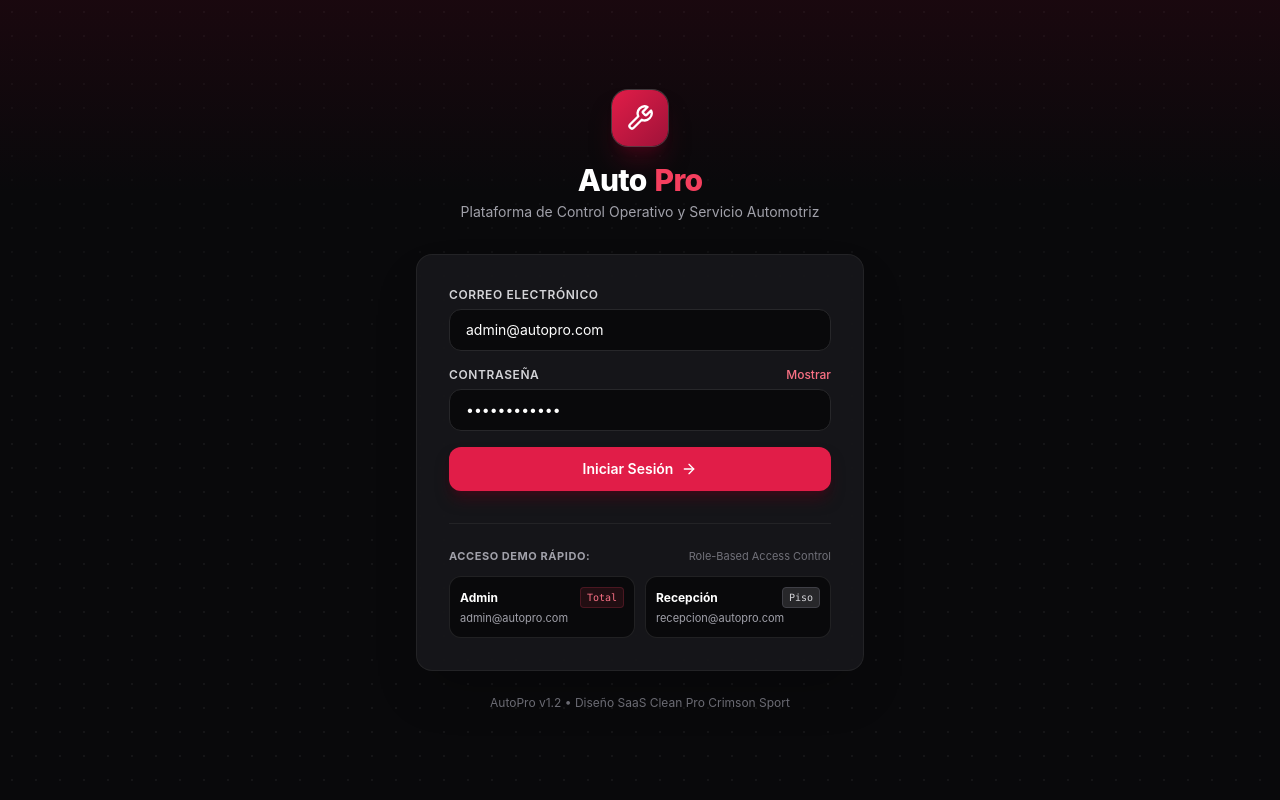
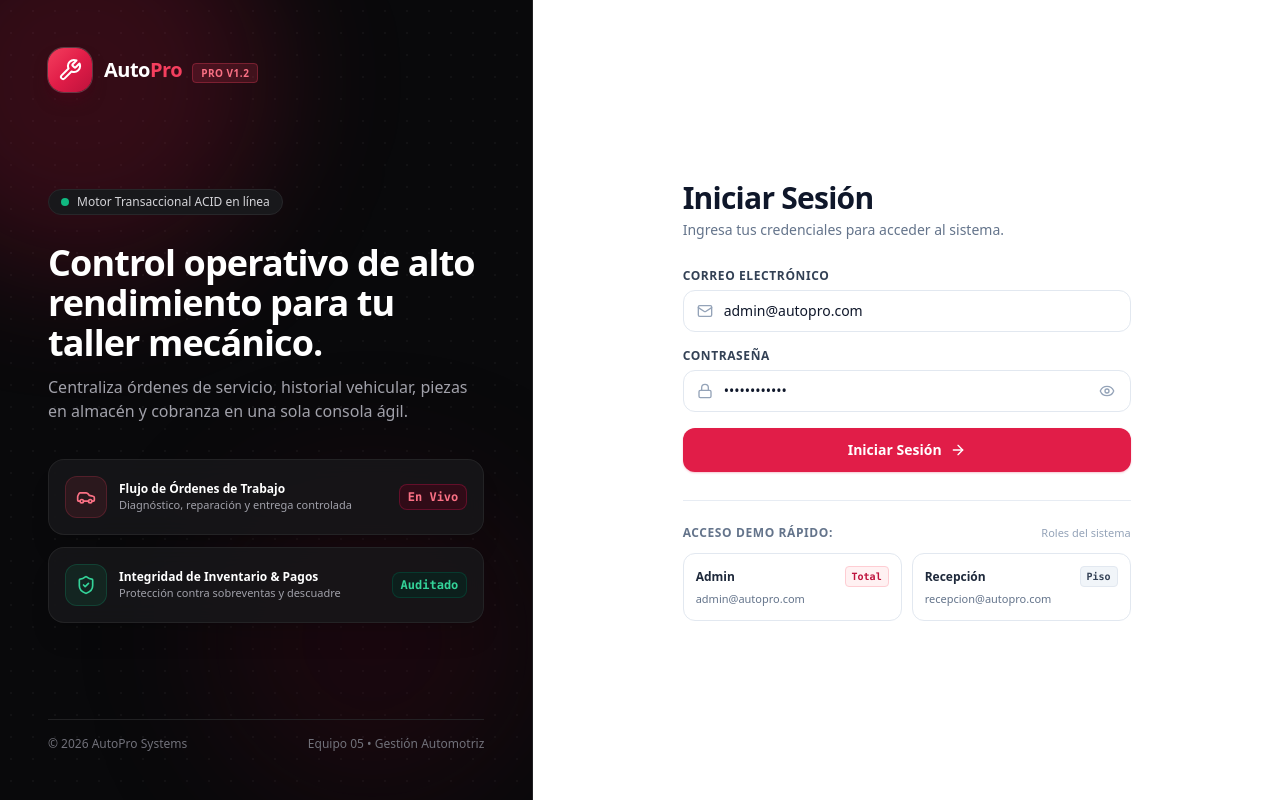
Before and after one commit to excashh/gestion-automotriz-, a React app in the folder frontend/: page / in a window 1280 px wide. Built offline with nearby package versions, Linux system fonts and the light colour scheme; the HTML template or start-up script is replaced by a standard one.

Commit message:
feat(login): rediseñar pantalla de inicio de sesion con split-screen studio y formulario limpio

```diff
--- a/frontend/src/App.jsx
+++ b/frontend/src/App.jsx
@@ -22,7 +22,11 @@ import {
   Mail,
   Hash,
   Clock,
-  Check
+  Check,
+  Lock,
+  Eye,
+  EyeOff,
+  ShieldCheck
 } from 'lucide-react';
 import {
   ResponsiveContainer,
@@ -61,6 +65,7 @@ export default function App() {
   const [loginError, setLoginError] = useState('');
   const [loadingLogin, setLoadingLogin] = useState(false);
   const [showLoginPassword, setShowLoginPassword] = useState(false);
+  const [capsLockActive, setCapsLockActive] = useState(false);
 
   // Estados de datos
   const [dashboardData, setDashboardData] = useState(null);
@@ -324,81 +329,188 @@ export default function App() {
   };
 
   // =========================================================================
-  // 1. PANTALLA DE LOGIN - ESTILO SAAS CLEAN PRO AUTOMOTRIZ (CRIMSON SPORT)
+  // 1. PANTALLA DE LOGIN - SPLIT-SCREEN STUDIO & FORMULARIO CLARO PRO
   // =========================================================================
   if (!user) {
     return (
-      <div className="min-h-screen bg-zinc-950 flex flex-col justify-center items-center p-4 relative overflow-hidden selection:bg-rose-500 selection:text-white">
-        {/* Fondo sutil con acabado de alta tecnología */}
-        <div className="absolute inset-0 bg-[radial-gradient(#27272a_1px,transparent_1px)] [background-size:24px_24px] opacity-40 pointer-events-none"></div>
-        <div className="absolute top-0 inset-x-0 h-96 bg-gradient-to-b from-rose-950/25 via-zinc-950/50 to-transparent pointer-events-none"></div>
-
-        <div className="relative w-full max-w-md z-10">
-          {/* Logo y Encabezado */}
-          <div className="text-center mb-8">
-            <div className="inline-flex items-center justify-center w-14 h-14 rounded-2xl bg-gradient-to-br from-rose-600 to-rose-800 text-white shadow-xl shadow-rose-950/60 ring-1 ring-white/20 mb-4">
-              <Wrench className="w-7 h-7" />
-            </div>
-            <h1 className="text-3xl font-extrabold text-white tracking-tight flex items-center justify-center gap-2">
-              Auto<span className="text-rose-500">Pro</span>
-            </h1>
-            <p className="text-sm text-zinc-400 mt-1">
-              Plataforma de Control Operativo y Servicio Automotriz
-            </p>
+      <div className="min-h-screen bg-white flex flex-col lg:flex-row font-sans selection:bg-rose-500 selection:text-white">
+        {/* =========================================================================
+            PANEL IZQUIERDO: ATMÓSFERA AUTOMOTRIZ DE MARCA & TELEMETRÍA (STUDIO DARK)
+           ========================================================================= */}
+        <div className="hidden lg:flex lg:w-1/2 xl:w-5/12 bg-zinc-950 text-white p-12 flex-col justify-between relative overflow-hidden border-r border-zinc-800/80">
+          {/* Fondo sutil con cuadrícula técnica y gradiente carmesí ambiental */}
+          <div className="absolute inset-0 bg-[radial-gradient(#27272a_1px,transparent_1px)] [background-size:22px_22px] opacity-30 pointer-events-none"></div>
+          <div className="absolute -top-28 -left-28 w-96 h-96 bg-rose-600/20 rounded-full blur-3xl pointer-events-none"></div>
+          <div className="absolute bottom-0 right-0 w-80 h-80 bg-rose-950/25 rounded-full blur-3xl pointer-events-none"></div>
+
+          {/* Logo Superior */}
+          <div className="relative z-10 flex items-center gap-3">
+            <div className="w-11 h-11 rounded-2xl bg-gradient-to-br from-rose-500 via-rose-600 to-rose-700 text-white flex items-center justify-center shadow-lg shadow-rose-950/60 ring-1 ring-white/20">
+              <Wrench className="w-6 h-6" />
+            </div>
+            <div>
+              <span className="text-xl font-extrabold tracking-tight text-white">
+                Auto<span className="text-rose-500">Pro</span>
+              </span>
+              <span className="ml-2.5 px-2 py-0.5 rounded text-[10px] font-bold uppercase tracking-wider bg-rose-500/15 text-rose-400 border border-rose-500/30">
+                PRO v1.2
+              </span>
+            </div>
           </div>
 
-          {/* Tarjeta de Inicio de Sesión */}
-          <div className="bg-zinc-900/90 border border-zinc-800/80 rounded-2xl p-8 shadow-2xl backdrop-blur-xl">
+          {/* Contenido Central: Mensaje y Telemetría Operativa */}
+          <div className="relative z-10 my-auto py-8 space-y-7">
+            <div className="inline-flex items-center gap-2 px-3 py-1 rounded-full bg-zinc-900 border border-zinc-800 text-xs text-zinc-300">
+              <span className="w-2 h-2 rounded-full bg-emerald-500 animate-pulse"></span>
+              <span>Motor Transaccional ACID en línea</span>
+            </div>
+
+            <div className="space-y-3">
+              <h2 className="text-3xl xl:text-4xl font-extrabold tracking-tight text-white leading-tight">
+                Control operativo de alto rendimiento para tu taller mecánico.
+              </h2>
+              <p className="text-sm xl:text-base text-zinc-400 max-w-md leading-relaxed">
+                Centraliza órdenes de servicio, historial vehicular, piezas en almacén y cobranza en una sola consola ágil.
+              </p>
+            </div>
+
+            {/* Tarjetas flotantes estilo telemetría de taller */}
+            <div className="space-y-3 pt-2">
+              <div className="p-4 rounded-2xl bg-zinc-900/80 border border-zinc-800/80 backdrop-blur-md flex items-center justify-between shadow-xl">
+                <div className="flex items-center gap-3">
+                  <div className="p-2.5 rounded-xl bg-rose-500/10 text-rose-400 border border-rose-500/20">
+                    <Car className="w-5 h-5" />
+                  </div>
+                  <div>
+                    <p className="text-xs font-semibold text-white">Flujo de Órdenes de Trabajo</p>
+                    <p className="text-[11px] text-zinc-400">Diagnóstico, reparación y entrega controlada</p>
+                  </div>
+                </div>
+                <span className="text-xs font-mono font-bold text-rose-400 bg-rose-950/50 px-2 py-1 rounded-lg border border-rose-900/60">
+                  En Vivo
+                </span>
+              </div>
+
+              <div className="p-4 rounded-2xl bg-zinc-900/80 border border-zinc-800/80 backdrop-blur-md flex items-center justify-between shadow-xl">
+                <div className="flex items-center gap-3">
+                  <div className="p-2.5 rounded-xl bg-emerald-500/10 text-emerald-400 border border-emerald-500/20">
+                    <ShieldCheck className="w-5 h-5" />
+                  </div>
+                  <div>
+                    <p className="text-xs font-semibold text-white">Integridad de Inventario & Pagos</p>
+                    <p className="text-[11px] text-zinc-400">Protección contra sobreventas y descuadre</p>
+                  </div>
+                </div>
+                <span className="text-xs font-mono font-bold text-emerald-400 bg-emerald-950/50 px-2 py-1 rounded-lg border border-emerald-900/60">
+                  Auditado
+                </span>
+              </div>
+            </div>
+          </div>
+
+          {/* Pie del Panel Izquierdo */}
+          <div className="relative z-10 pt-4 border-t border-zinc-800/80 flex items-center justify-between text-xs text-zinc-500">
+            <span>© 2026 AutoPro Systems</span>
+            <span>Equipo 05 • Gestión Automotriz</span>
+          </div>
+        </div>
+
+        {/* =========================================================================
+            PANEL DERECHO: FORMULARIO CLARO & LIMPIO (CLEAN SAAS PRO)
+           ========================================================================= */}
+        <div className="flex-1 bg-slate-50/60 lg:bg-white flex items-center justify-center p-6 sm:p-12 lg:p-16">
+          <div className="w-full max-w-md space-y-7">
+            {/* Cabecera del formulario (visible en móvil con logo) */}
+            <div>
+              <div className="lg:hidden flex items-center gap-2.5 mb-6">
+                <div className="w-10 h-10 rounded-xl bg-gradient-to-br from-rose-600 to-rose-700 text-white flex items-center justify-center shadow-md">
+                  <Wrench className="w-5 h-5" />
+                </div>
+                <div>
+                  <span className="text-lg font-black text-slate-900">
+                    Auto<span className="text-rose-600">Pro</span>
+                  </span>
+                  <p className="text-[11px] text-slate-400">Sistema Automotriz</p>
+                </div>
+              </div>
+
+              <h2 className="text-2xl sm:text-3xl font-black text-slate-900 tracking-tight">
+                Iniciar Sesión
+              </h2>
+              <p className="text-sm text-slate-500 mt-1">
+                Ingresa tus credenciales para acceder al sistema.
+              </p>
+            </div>
+
+            {/* Alerta de Error */}
             {loginError && (
-              <div className="mb-5 p-3.5 bg-rose-500/10 border border-rose-500/30 text-rose-300 text-sm rounded-xl flex items-center gap-2.5">
-                <AlertTriangle className="w-4 h-4 flex-shrink-0 text-rose-400" />
+              <div className="p-3.5 bg-rose-50 border border-rose-200 text-rose-700 text-sm rounded-xl flex items-center gap-2.5 animate-in fade-in">
+                <AlertTriangle className="w-4 h-4 flex-shrink-0 text-rose-600" />
                 <span>{loginError}</span>
               </div>
             )}
 
+            {/* Formulario */}
             <form onSubmit={handleLogin} className="space-y-4">
               <div>
-                <label className="block text-xs font-semibold text-zinc-300 uppercase tracking-wider mb-1.5">
+                <label className="block text-xs font-bold text-slate-700 uppercase tracking-wider mb-1.5">
                   Correo Electrónico
                 </label>
-                <input
-                  type="email"
-                  required
-                  value={loginEmail}
-                  onChange={(e) => setLoginEmail(e.target.value)}
-                  placeholder="usuario@autopro.com"
-                  className="w-full px-4 py-2.5 bg-zinc-950 border border-zinc-800 rounded-xl text-white placeholder-zinc-500 text-sm focus:outline-none focus:border-rose-500 focus:ring-2 focus:ring-rose-500/20 transition-all"
-                />
+                <div className="relative">
+                  <Mail className="w-4 h-4 text-slate-400 absolute left-3.5 top-1/2 -translate-y-1/2 pointer-events-none" />
+                  <input
+                    type="email"
+                    required
+                    value={loginEmail}
+                    onChange={(e) => setLoginEmail(e.target.value)}
+                    placeholder="usuario@autopro.com"
+                    className="w-full pl-10 pr-4 py-2.5 bg-white border border-slate-200 rounded-xl text-slate-900 placeholder-slate-400 text-sm focus:outline-none focus:border-rose-600 focus:ring-3 focus:ring-rose-500/15 transition-all shadow-xs"
+                  />
+                </div>
               </div>
 
               <div>
                 <div className="flex items-center justify-between mb-1.5">
-                  <label className="block text-xs font-semibold text-zinc-300 uppercase tracking-wider">
+                  <label className="block text-xs font-bold text-slate-700 uppercase tracking-wider">
                     Contraseña
                   </label>
+                </div>
+                <div className="relative">
+                  <Lock className="w-4 h-4 text-slate-400 absolute left-3.5 top-1/2 -translate-y-1/2 pointer-events-none" />
+                  <input
+                    id="login-password"
+                    type={showLoginPassword ? 'text' : 'password'}
+                    required
+                    value={loginPassword}
+                    onChange={(e) => setLoginPassword(e.target.value)}
+                    onKeyDown={(e) => setCapsLockActive(e.getModifierState && e.getModifierState('CapsLock'))}
+                    onKeyUp={(e) => setCapsLockActive(e.getModifierState && e.getModifierState('CapsLock'))}
+                    placeholder="••••••••"
+                    className="w-full pl-10 pr-11 py-2.5 bg-white border border-slate-200 rounded-xl text-slate-900 placeholder-slate-400 text-sm focus:outline-none focus:border-rose-600 focus:ring-3 focus:ring-rose-500/15 transition-all shadow-xs"
+                  />
                   <button
                     type="button"
                     onClick={() => setShowLoginPassword((v) => !v)}
-                    className="text-xs font-medium text-rose-400 hover:text-rose-300 transition-colors cursor-pointer"
+                    title={showLoginPassword ? 'Ocultar contraseña' : 'Ver contraseña'}
+                    className="absolute right-3 top-1/2 -translate-y-1/2 p-1 text-slate-400 hover:text-slate-700 rounded-lg transition-colors cursor-pointer"
                   >
-                    {showLoginPassword ? 'Ocultar' : 'Mostrar'}
+                    {showLoginPassword ? <EyeOff className="w-4 h-4" /> : <Eye className="w-4 h-4" />}
                   </button>
                 </div>
-                <input
-                  id="login-password"
-                  type={showLoginPassword ? 'text' : 'password'}
-                  required
-                  value={loginPassword}
-                  onChange={(e) => setLoginPassword(e.target.value)}
-                  placeholder="••••••••"
-                  className="w-full px-4 py-2.5 bg-zinc-950 border border-zinc-800 rounded-xl text-white placeholder-zinc-500 text-sm focus:outline-none focus:border-rose-500 focus:ring-2 focus:ring-rose-500/20 transition-all"
-                />
+
+                {/* Notificación de Bloq Mayús activo */}
+                {capsLockActive && (
+                  <div className="flex items-center gap-1.5 mt-2 text-xs font-medium text-amber-700 bg-amber-50 border border-amber-200 px-2.5 py-1 rounded-lg animate-in fade-in">
+                    <AlertTriangle className="w-3.5 h-3.5 text-amber-600 flex-shrink-0" />
+                    <span>Bloq Mayús está activado</span>
+                  </div>
+                )}
               </div>
 
               <button
                 type="submit"
                 disabled={loadingLogin}
-                className="w-full py-3 bg-rose-600 hover:bg-rose-500 active:bg-rose-700 text-white font-semibold rounded-xl text-sm transition-all shadow-lg shadow-rose-950/60 disabled:opacity-50 flex items-center justify-center gap-2 cursor-pointer mt-2"
+                className="pro-btn-crimson w-full py-3 rounded-xl text-sm shadow-md flex items-center justify-center gap-2 cursor-pointer mt-2 disabled:opacity-50"
               >
                 {loadingLogin ? (
                   <>
@@ -412,13 +524,13 @@ export default function App() {
               </button>
             </form>
 
-            {/* Accesos rápidos de prueba con roles */}
-            <div className="mt-8 pt-6 border-t border-zinc-800/80">
+            {/* Accesos rápidos de prueba con roles (Mantenidos tal como los solicitaste) */}
+            <div className="pt-6 border-t border-slate-200/80">
               <div className="flex items-center justify-between mb-3">
-                <span className="text-[11px] font-bold text-zinc-400 uppercase tracking-wider">
+                <span className="text-xs font-bold text-slate-500 uppercase tracking-wider">
                   Acceso Demo Rápido:
                 </span>
-                <span className="text-[11px] text-zinc-500">Role-Based Access Control</span>
+                <span className="text-[11px] text-slate-400">Roles del sistema</span>
               </div>
               <div className="grid grid-cols-2 gap-2.5">
                 <button
@@ -427,17 +539,17 @@ export default function App() {
                     setLoginEmail('admin@autopro.com');
                     setLoginPassword('Password123!');
                   }}
-                  className="p-2.5 bg-zinc-950 hover:bg-zinc-800 border border-zinc-800/80 hover:border-zinc-700 rounded-xl text-left transition-all group"
+                  className="p-3 bg-white hover:bg-slate-50 border border-slate-200 hover:border-rose-300 rounded-xl text-left transition-all group cursor-pointer shadow-xs"
                 >
                   <div className="flex items-center justify-between">
-                    <span className="text-xs font-bold text-white group-hover:text-rose-400 transition-colors">
+                    <span className="text-xs font-bold text-slate-800 group-hover:text-rose-600 transition-colors">
                       Admin
                     </span>
-                    <span className="text-[10px] bg-rose-500/10 text-rose-400 border border-rose-500/20 px-1.5 py-0.5 rounded font-mono">
+                    <span className="text-[10px] bg-rose-50 text-rose-700 border border-rose-200 px-1.5 py-0.5 rounded font-mono font-bold">
                       Total
                     </span>
                   </div>
-                  <p className="text-[11px] text-zinc-400 mt-0.5 truncate">admin@autopro.com</p>
+                  <p className="text-[11px] text-slate-500 mt-1 truncate">admin@autopro.com</p>
                 </button>
 
                 <button
@@ -446,25 +558,21 @@ export default function App() {
                     setLoginEmail('recepcion@autopro.com');
                     setLoginPassword('Password123!');
                   }}
-                  className="p-2.5 bg-zinc-950 hover:bg-zinc-800 border border-zinc-800/80 hover:border-zinc-700 rounded-xl text-left transition-all group"
+                  className="p-3 bg-white hover:bg-slate-50 border border-slate-200 hover:border-rose-300 rounded-xl text-left transition-all group cursor-pointer shadow-xs"
                 >
                   <div className="flex items-center justify-between">
-                    <span className="text-xs font-bold text-white group-hover:text-rose-400 transition-colors">
+                    <span className="text-xs font-bold text-slate-800 group-hover:text-rose-600 transition-colors">
                       Recepción
                     </span>
-                    <span className="text-[10px] bg-zinc-800 text-zinc-300 border border-zinc-700 px-1.5 py-0.5 rounded font-mono">
+                    <span className="text-[10px] bg-slate-100 text-slate-700 border border-slate-200 px-1.5 py-0.5 rounded font-mono font-bold">
                       Piso
                     </span>
                   </div>
-                  <p className="text-[11px] text-zinc-400 mt-0.5 truncate">recepcion@autopro.com</p>
+                  <p className="text-[11px] text-slate-500 mt-1 truncate">recepcion@autopro.com</p>
                 </button>
               </div>
             </div>
           </div>
-
-          <p className="text-center text-xs text-zinc-500 mt-6">
-            AutoPro v1.2 • Diseño SaaS Clean Pro Crimson Sport
-          </p>
         </div>
       </div>
     );
```
